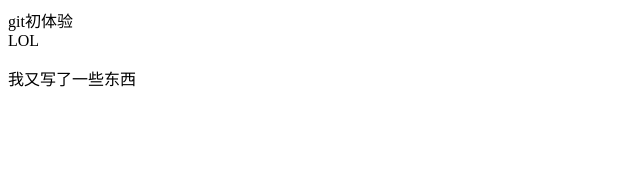
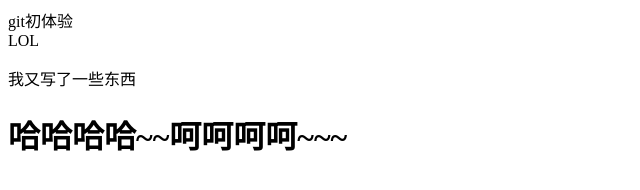
Before and after one commit to blackJac30/GitStudy_first, a plain HTML site: page index.html in a window 1280 px wide. Shown: the whole page, without its empty margins (0-640 px from the left). Drawn offline with Linux system fonts and the light colour scheme.

Commit message:
哈哈呵呵

```diff
--- a/index.html
+++ b/index.html
@@ -10,5 +10,6 @@
     <div>git初体验</div>
     <div>LOL</div>
     <p>我又写了一些东西</p>
+    <h1>哈哈哈哈~~呵呵呵呵~~~</h1>
 </body>
 </html>
```
